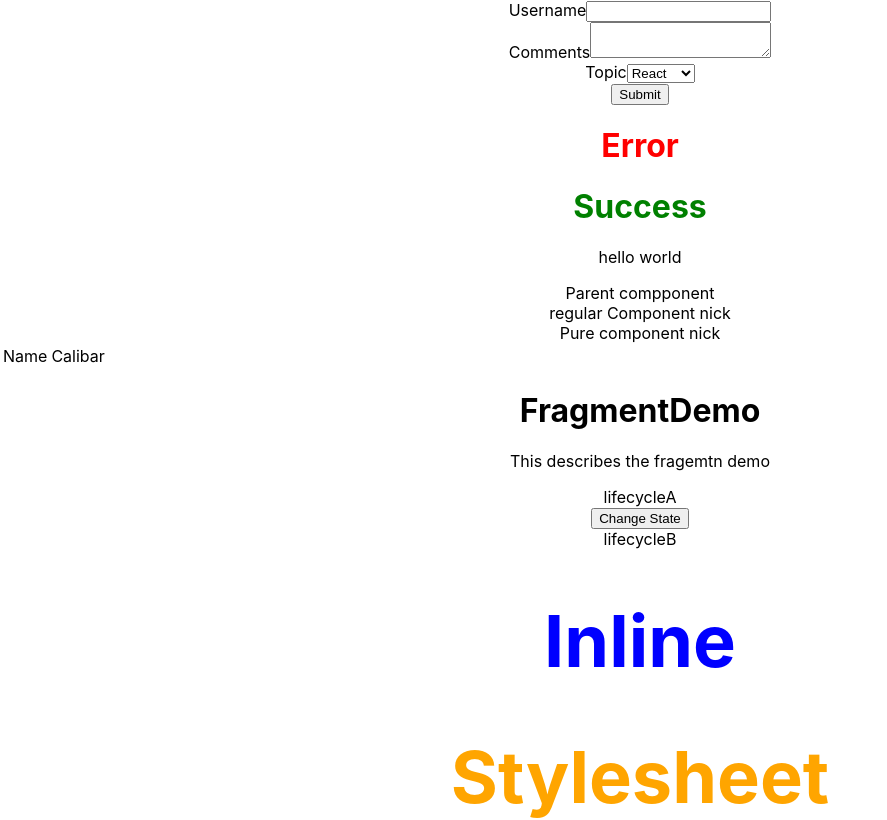
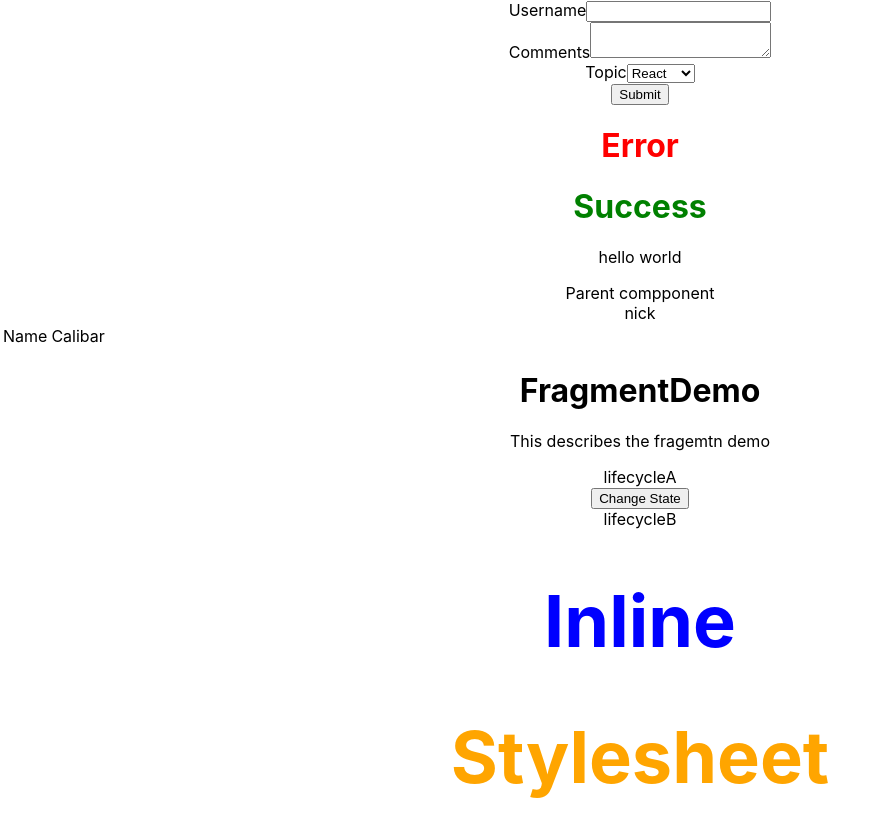
Before and after one commit to FundamentalReact/todo, a React (Create React App) app: page / in a window 1280 px wide. Shown: the top 820 px of the page, without its empty margins (0-887 px from the left). Built offline with nearby package versions, Linux system fonts and the light colour scheme.

Commit message:
adding tut 26

```diff
--- /dev/null
+++ b/src/components/MemoComp.js
@@ -0,0 +1,14 @@
+/// memo for enhancing performance of func comp
+
+import React from 'react'
+
+function MemoComp({name}){
+    console.log('rendering memo comp')
+    return (
+        <div>
+              {name}
+        </div>
+    )
+}
+
+export default React.memo(MemoComp)              /// this react.memo is used to stop the re rendering of func comp when the name paramter is not changing in every 2s
--- a/src/components/ParentComp.js
+++ b/src/components/ParentComp.js
@@ -1,8 +1,9 @@
-import React , {PureComponent} from 'react'
+import React , {Component} from 'react'
 import RegularComp from './RegularComp';
 import PureComp from './PureComp';
+import MemoComp from './MemoComp';
 
-class ParentComp extends PureComponent{
+class ParentComp extends Component{
     constructor(props){
         super(props)
 
@@ -24,8 +25,9 @@ class ParentComp extends PureComponent{
         return (
             <div>
                Parent compponent
-               <RegularComp name={this.state.name}/>
-               <PureComp name={this.state.name}/>
+               <MemoComp name={this.state.name}/>
+               {/* <RegularComp name={this.state.name}/>
+               <PureComp name={this.state.name}/> for demonstrate memo compo of func comp renedring */}
             </div>
         )
     }
```
